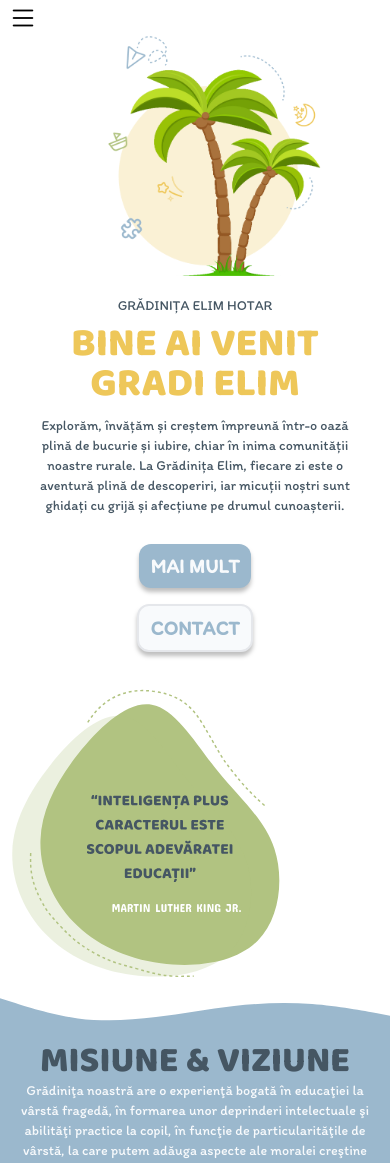
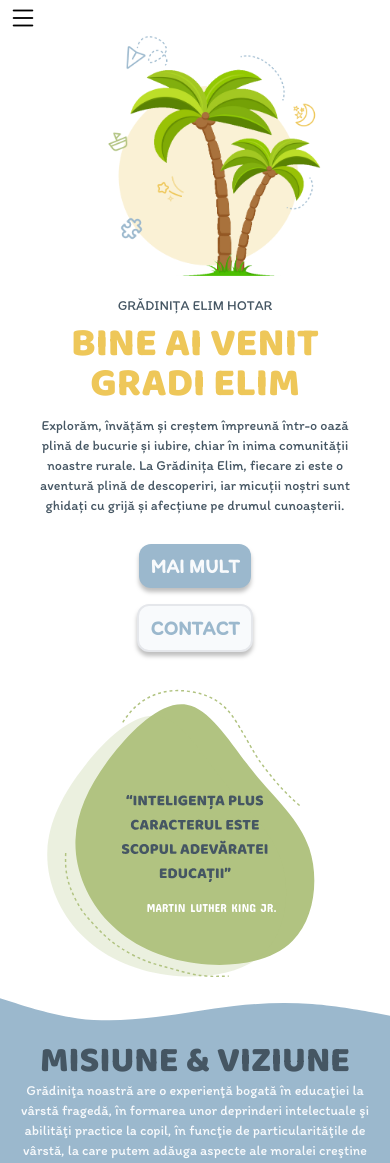
Before and after one commit to DenisWithOneN/gradi-elim, a Vue app: page / in a window 390 px wide. Shown: the top 1163 px of the page. Built offline with nearby package versions, Linux system fonts and the light colour scheme; a web font is replaced by a local one.

Commit message:
changed responsiveness

```diff
--- a/src/components/home/Quote.vue
+++ b/src/components/home/Quote.vue
@@ -1,7 +1,9 @@
 <script setup></script>
 <template>
 
-        <div class="fillblob flex flex-col items-center justify-center"></div>
+        <div class="flex justify-center items-center">
+                <div class="fillblob"></div>
+        </div>
 
 </template>
 <style scoped></style>
```
